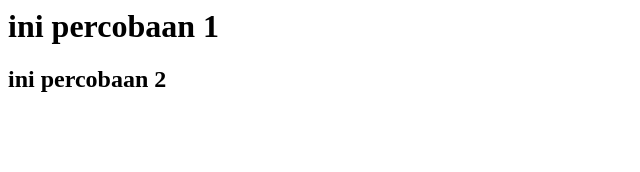
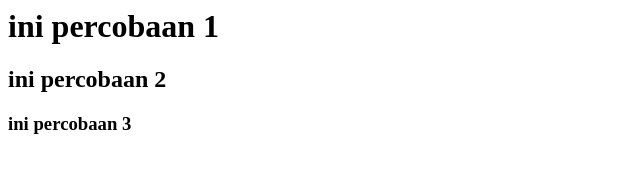
Before and after one commit to danangzx/belajar1, a plain HTML site: page index.html in a window 1280 px wide. Shown: the whole page, without its empty margins (0-640 px from the left). Drawn offline with Linux system fonts and the light colour scheme.

Commit message:
ini percobaan 3

```diff
--- a/index.html
+++ b/index.html
@@ -5,5 +5,6 @@
   <body>
     <h1>ini percobaan 1</h1>
     <h2>ini percobaan 2</h2>
+    <h3>ini percobaan 3</h3>
   </body>
 </html>
```
